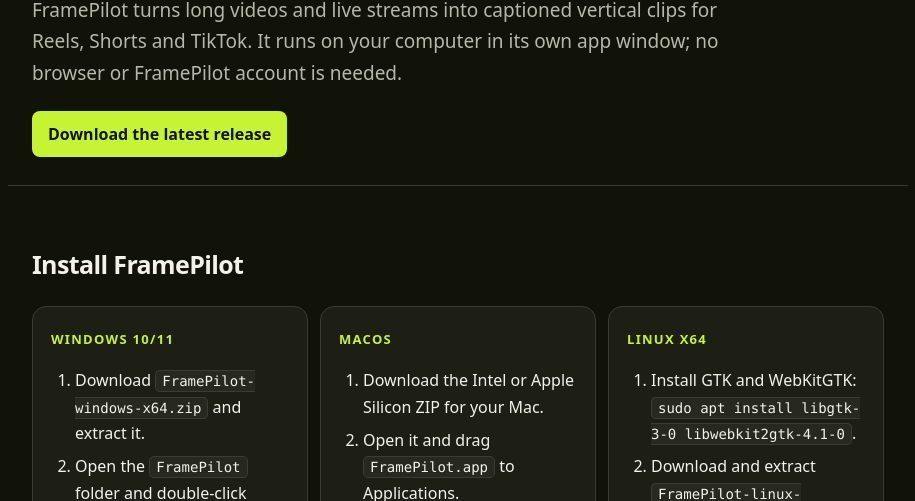
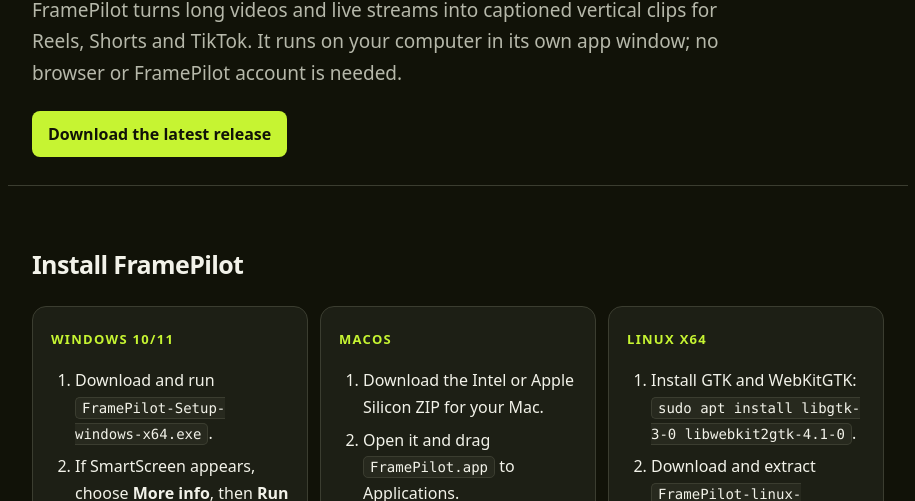
Before and after one commit to salmanak20/FramePilot, a plain HTML site: page SETUP-GUIDE.html in a window 1280 px wide. Shown: the part 299-800 px from the top of the page, without its empty margins (182-1097 px from the left). Drawn offline with Linux system fonts and the light colour scheme.

Commit message:
Publish a Windows installer instead of a ZIP

```diff
--- a/SETUP-GUIDE.html
+++ b/SETUP-GUIDE.html
@@ -12,7 +12,7 @@
 <header><a class="brand" href="https://github.com/salmanak20/FramePilot"><span class="mark">F</span>FramePilot</a><p class="tag">Desktop app · Windows · macOS · Linux</p><h1>Make short clips.<br>Approve every post.</h1><p class="lead">FramePilot turns long videos and live streams into captioned vertical clips for Reels, Shorts and TikTok. It runs on your computer in its own app window; no browser or FramePilot account is needed.</p><a class="download" href="https://github.com/salmanak20/FramePilot/releases/latest">Download the latest release</a></header>
 <main>
 <section><h2>Install FramePilot</h2><div class="cards">
-  <div class="card"><span class="step">WINDOWS 10/11</span><ol><li>Download <code>FramePilot-windows-x64.zip</code> and extract it.</li><li>Open the <code>FramePilot</code> folder and double-click <code>FramePilot.exe</code>.</li><li>If SmartScreen appears, choose <b>More info</b>, then <b>Run anyway</b>.</li></ol></div>
+  <div class="card"><span class="step">WINDOWS 10/11</span><ol><li>Download and run <code>FramePilot-Setup-windows-x64.exe</code>.</li><li>If SmartScreen appears, choose <b>More info</b>, then <b>Run anyway</b>.</li><li>Open FramePilot from your desktop or Start menu.</li></ol></div>
   <div class="card"><span class="step">MACOS</span><ol><li>Download the Intel or Apple Silicon ZIP for your Mac.</li><li>Open it and drag <code>FramePilot.app</code> to Applications.</li><li>For the first launch, Control-click the app and choose <b>Open</b>.</li></ol></div>
   <div class="card"><span class="step">LINUX X64</span><ol><li>Install GTK and WebKitGTK: <code>sudo apt install libgtk-3-0 libwebkit2gtk-4.1-0</code>.</li><li>Download and extract <code>FramePilot-linux-x64.tar.gz</code>.</li><li>Run <code>./FramePilot/FramePilot</code>.</li></ol></div>
 </div><p class="callout">The first launch downloads the speech model (about 480 MB). Keep an internet connection available until setup finishes. FFmpeg is included in the desktop builds.</p></section>
```
Also changed, not shown: 3 other files.
